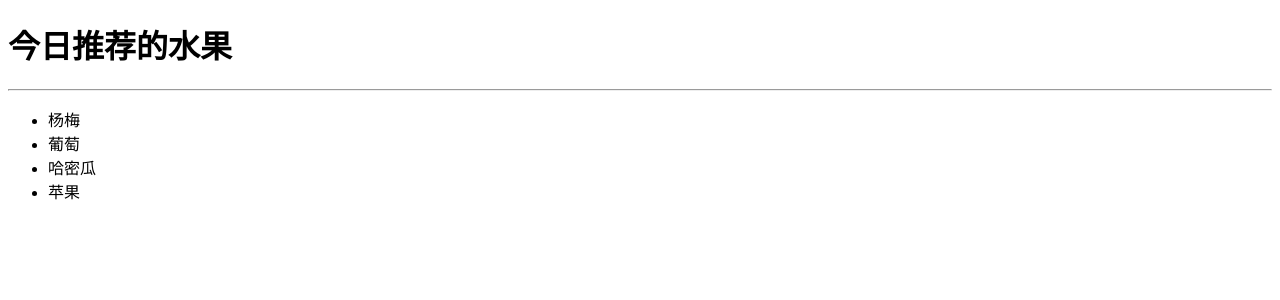
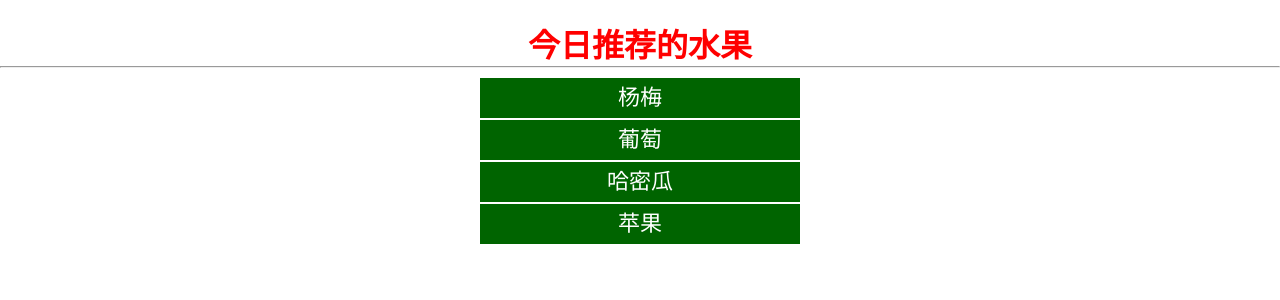
Before and after one commit to sang516/data-via, a Flask app: page / in a window 1280 px wide. Shown: the top 300 px of the page. Run offline with Flask 2, Linux system fonts and the light colour scheme.

Commit message:
为页面添加了CSS

```diff
--- a/templates/index.html
+++ b/templates/index.html
@@ -4,13 +4,48 @@
         <meta charset="UTF-8">
         <title>首页</title>
         <style>
-
+            /* 通配符选择器 */
+            * {
+                margin: 0;
+                padding: 0;
+            }
+            /* 标签选择器（元素选择器） */
+            h1 {
+                text-align: center;
+                color: red;
+                margin-top: 20px;
+            }
+            /* ID选择器 */
+            #fruits {
+                width: 320px;
+                margin: 10px auto;
+            }
+            /* 父子选择器 */
+            #fruits>li {
+                text-align: center;
+                list-style: none;
+                width: 320px;
+                height: 40px;
+                background-color: darkgreen;
+                color: white;
+                margin-top: 2px;
+                line-height: 40px;
+                font-size: 22px;
+            }
         </style>
     </head>
     <body>
+        <!--
+        前端页面 = Tag + CSS + JavaScript
+        Tag - 承载内容 - content
+        CSS - 层叠样式表 - 页面显示 - display
+            ~ 内嵌样式表（通过标签的style属性设置样式，不推荐使用）
+            ~ 内部样式表（在head部分通过style标签插入CSS选择器）
+        JS  - 交互行为 - behavior
+        -->
         <h1>今日推荐的水果</h1>
         <hr>
-        <ul>
+        <ul id="fruits">
             {% for fruit in selected_fruits %}
             <li>{{ fruit }}</li>
             {% endfor %}
```
